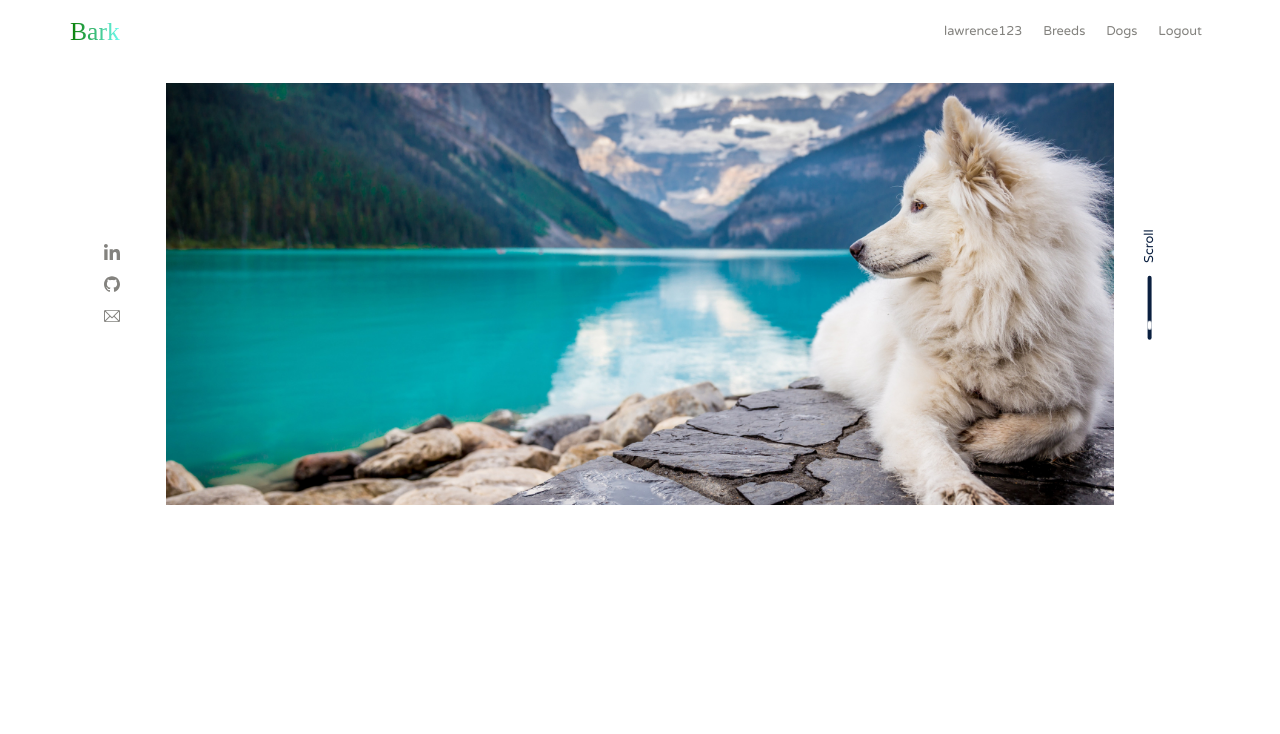
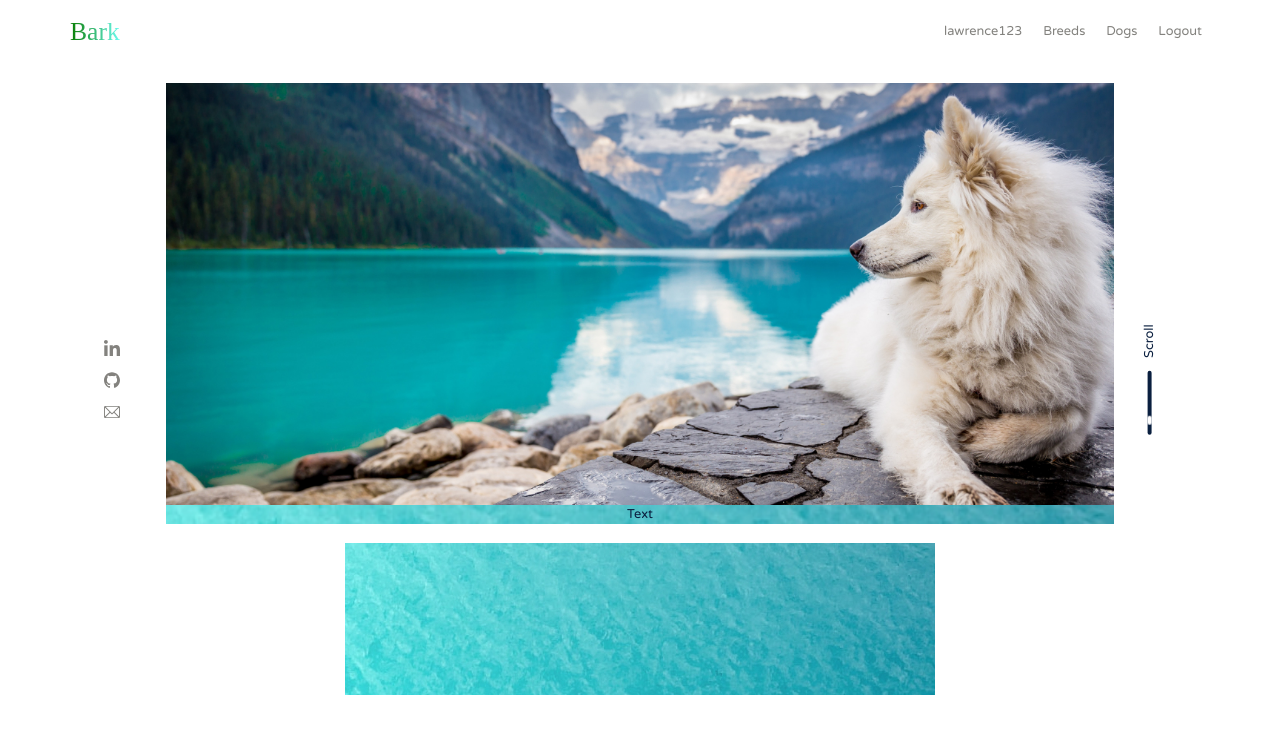
Before and after one commit to lawrencedovin/capstone-2-bark, a React (Create React App) app in the folder bark/: page / in a window 1280 px wide. Shown: the top 734 px of the page. Built offline with nearby package versions, Linux system fonts and the light colour scheme; a web font is replaced by a local one.

Commit message:
Image now links to hero scss file

```diff
--- a/bark/src/components/Hero/Hero.js
+++ b/bark/src/components/Hero/Hero.js
@@ -26,6 +26,10 @@ const Hero = () => (
         </div>
         <div className="col-md-10">
           <img src={process.env.PUBLIC_URL + 'images/hero-image.jpg'} className="hero__image img-fluid" alt="hero"/>
+          <div className="hero__image--banner">
+            Text
+          </div>
+          <img src={process.env.PUBLIC_URL + 'images/banner-image.jpg'} className="hero__image img-fluid" alt="banner"/>
         </div>
         <div className="col-md-1">
           <span className="hero__scroll">
--- a/bark/src/css/styles.css
+++ b/bark/src/css/styles.css
@@ -69,6 +69,12 @@ button {
 
 .hero__image {
   margin-top: 2.4rem; }
+  .hero__image--banner {
+    background-image: url("/images/banner-image.jpg");
+    background-size: cover;
+    box-sizing: border-box;
+    width: 100%;
+    height: 100%; }
 
 .hero__scroll {
   display: inline-block;
--- a/bark/src/sass/components/_hero.scss
+++ b/bark/src/sass/components/_hero.scss
@@ -12,6 +12,13 @@
     }
     &__image {
         margin-top: 2.4rem;
+        &--banner {
+            background-image: url("/images/banner-image.jpg");
+            background-size: cover;
+            box-sizing: border-box;
+            width: 100%;
+            height: 100%;
+        }
     }
 
     &__scroll {
```
